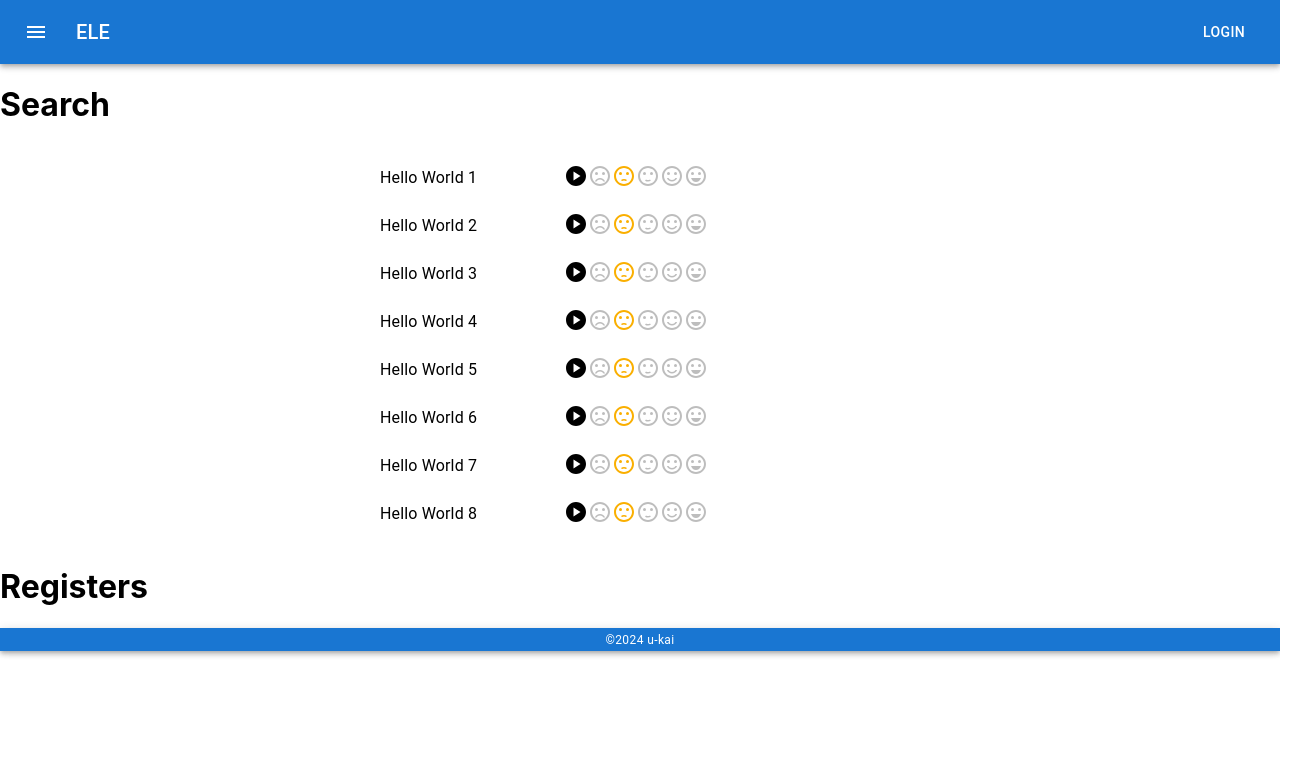
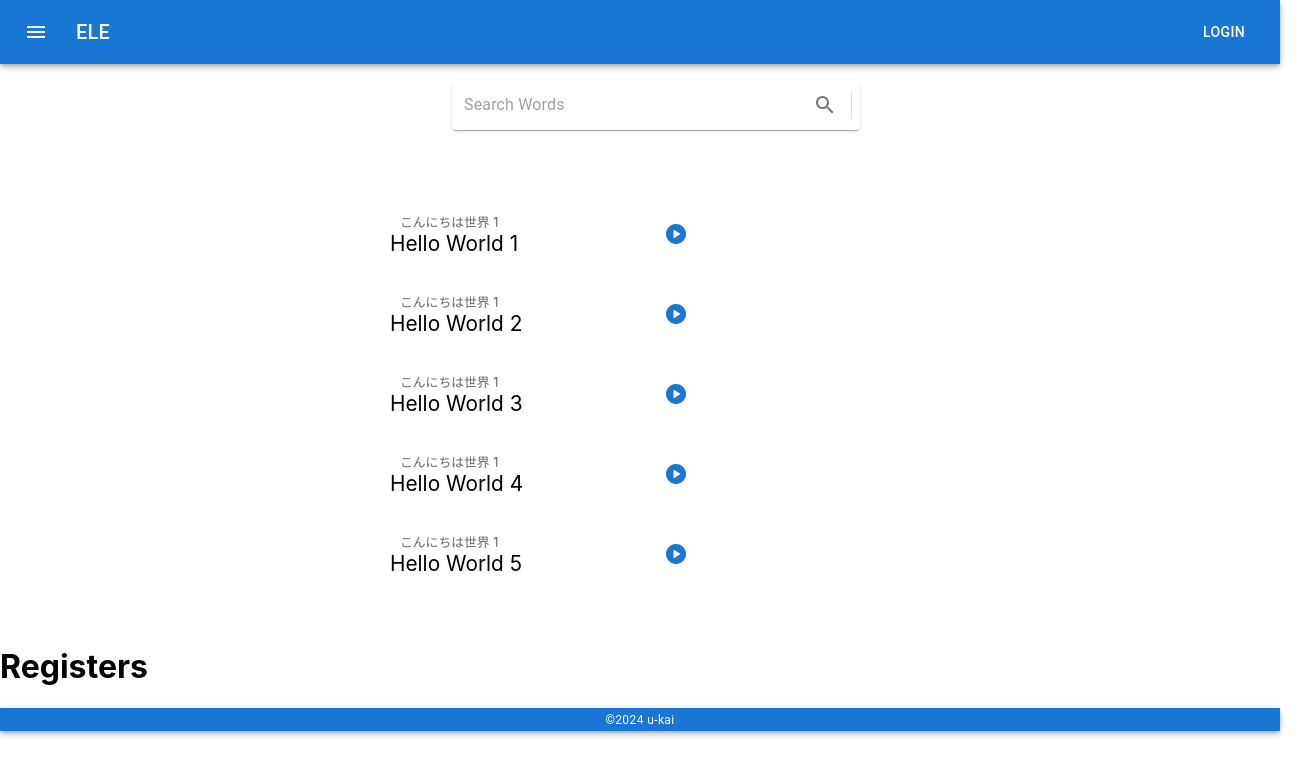
Before and after one commit to u-kai/home-k8s-app, a React (Create React App) app in the folder frontend/: page / in a window 1280 px wide. Shown: the top 776 px of the page, 1312 px wide, since content can reach past the window. Built offline with nearby package versions, Linux system fonts and the light colour scheme.

Commit message:
add pronunciation

```diff
--- a/frontend/package.json
+++ b/frontend/package.json
@@ -6,6 +6,7 @@
     "@emotion/react": "^11.11.3",
     "@emotion/styled": "^11.11.0",
     "@mui/icons-material": "^5.15.7",
+    "@mui/lab": "^5.0.0-alpha.163",
     "@mui/material": "^5.15.7",
     "@mui/styled-engine-sc": "^6.0.0-alpha.14",
     "@testing-library/jest-dom": "^5.17.0",
--- a/frontend/src/App.tsx
+++ b/frontend/src/App.tsx
@@ -1,3 +1,4 @@
+import { Box } from "@mui/system";
 import React from "react";
 import "./App.css";
 import { Footer } from "./components/Footer";
--- a/frontend/src/components/List/elements/Container.tsx
+++ b/frontend/src/components/List/elements/Container.tsx
@@ -5,7 +5,12 @@ import { Item } from "./Items/Item";
 
 export const ListContainer = () => {
   return (
-    <Container maxWidth="sm" sx={{}}>
+    <Container
+      maxWidth="sm"
+      sx={{
+        padding: 5,
+      }}
+    >
       <Box
         sx={{
           height: 400,
@@ -15,9 +20,21 @@ export const ListContainer = () => {
         <List
           sx={{ width: "100%", maxWidth: 360, bgcolor: "background.paper" }}
         >
-          {[1, 2, 3, 4, 5, 6, 7, 8, 9, 10].map((i) => {
-            return <Item word={`Hello World ${i}`} />;
+          {[
+            1, 2, 3, 4, 5, 6, 7, 8, 9, 10, 11, 12, 13, 14, 15, 16, 17, 18, 19,
+          ].map((i) => {
+            return (
+              <Item
+                word={`Hello World ${i}`}
+                pronunciation={`こんにちは世界 ${1}`}
+              />
+            );
           })}
+
+          <Item
+            word={`Hello Worlddddddddddddddddddddddddddddddddddddddddddddddddd `}
+            pronunciation={`こんにちは世界 `}
+          />
         </List>
       </Box>
     </Container>
--- a/frontend/src/components/List/elements/Items/Item.tsx
+++ b/frontend/src/components/List/elements/Items/Item.tsx
@@ -3,11 +3,12 @@ import { WordLine } from "./WordLine";
 
 export type ItemProps = {
   word: string;
+  pronunciation?: string;
 };
 export const Item = (props: ItemProps) => {
   return (
     <div>
-      <WordLine word={props.word} />
+      <WordLine word={props.word} pronunciation={props.pronunciation} />
     </div>
   );
 };
--- a/frontend/src/components/List/elements/Items/WordLine.tsx
+++ b/frontend/src/components/List/elements/Items/WordLine.tsx
@@ -1,14 +1,11 @@
-import {
-  IconButton,
-  ListItem,
-  ListItemButton,
-  ListItemText,
-} from "@mui/material";
+import { Button, ListItem, ListItemText } from "@mui/material";
 import React from "react";
 import PlayCircleIcon from "@mui/icons-material/PlayCircle";
 import { Rates } from "./Rates";
+import styled from "styled-components";
 
 export type WordLineProps = {
+  pronunciation?: string;
   word: string;
 };
 
@@ -23,13 +20,36 @@ export const WordLine = (props: WordLineProps) => {
   return (
     <ListItem
       secondaryAction={
-        <>
+        <Button>
           <PlayCircleIcon onClick={() => speak(props.word)} />
-          <Rates />
-        </>
+        </Button>
       }
     >
-      <ListItemText primary={props.word} />
+      <VerticalContainer>
+        <Pronunciation>{props.pronunciation}</Pronunciation>
+        <Word>{props.word}</Word>
+      </VerticalContainer>
     </ListItem>
   );
 };
+
+const VerticalContainer = styled.div`
+  display: flex;
+  flex-direction: column;
+  justify-content: center;
+  height: 100%;
+  padding: 10px;
+  width: 100%;
+`;
+
+const Pronunciation = styled.div`
+  font-size: 0.8em;
+  color: #666;
+  margin-left: 10px;
+`;
+
+const Word = styled.div`
+  font-size: 1.3em;
+  width: 300px;
+  overflow: hidden;
+`;
--- /dev/null
+++ b/frontend/src/components/Search/elements/Search.tsx
@@ -0,0 +1,25 @@
+import React from "react";
+import Paper from "@mui/material/Paper";
+import InputBase from "@mui/material/InputBase";
+import Divider from "@mui/material/Divider";
+import IconButton from "@mui/material/IconButton";
+import SearchIcon from "@mui/icons-material/Search";
+
+export const SearchBar = () => {
+  return (
+    <Paper
+      component="form"
+      sx={{ p: "2px 4px", display: "flex", alignItems: "center", width: 400 }}
+    >
+      <InputBase
+        sx={{ ml: 1, flex: 1 }}
+        placeholder="Search Words"
+        inputProps={{ "aria-label": "search google maps" }}
+      />
+      <IconButton type="submit" sx={{ p: "10px" }} aria-label="search">
+        <SearchIcon />
+      </IconButton>
+      <Divider sx={{ height: 28, m: 0.5 }} orientation="vertical" />
+    </Paper>
+  );
+};
--- a/frontend/src/components/Search/index.tsx
+++ b/frontend/src/components/Search/index.tsx
@@ -1,9 +1,20 @@
+import { Box } from "@mui/system";
 import React from "react";
+import { SearchBar } from "./elements/Search";
 
 export const Search = () => {
   return (
-    <div>
-      <h1>Search</h1>
-    </div>
+    // component want to center position
+    <Box
+      sx={{
+        width: "100%",
+        display: "flex",
+        justifyContent: "center",
+        height: 50,
+        padding: 2,
+      }}
+    >
+      <SearchBar></SearchBar>
+    </Box>
   );
 };
```
Also changed, not shown: frontend/src/components/List/elements/Items/TreeItem.tsx (added, +26 -0 lines), 1 other file (tests, documents, lock files or other folders).
